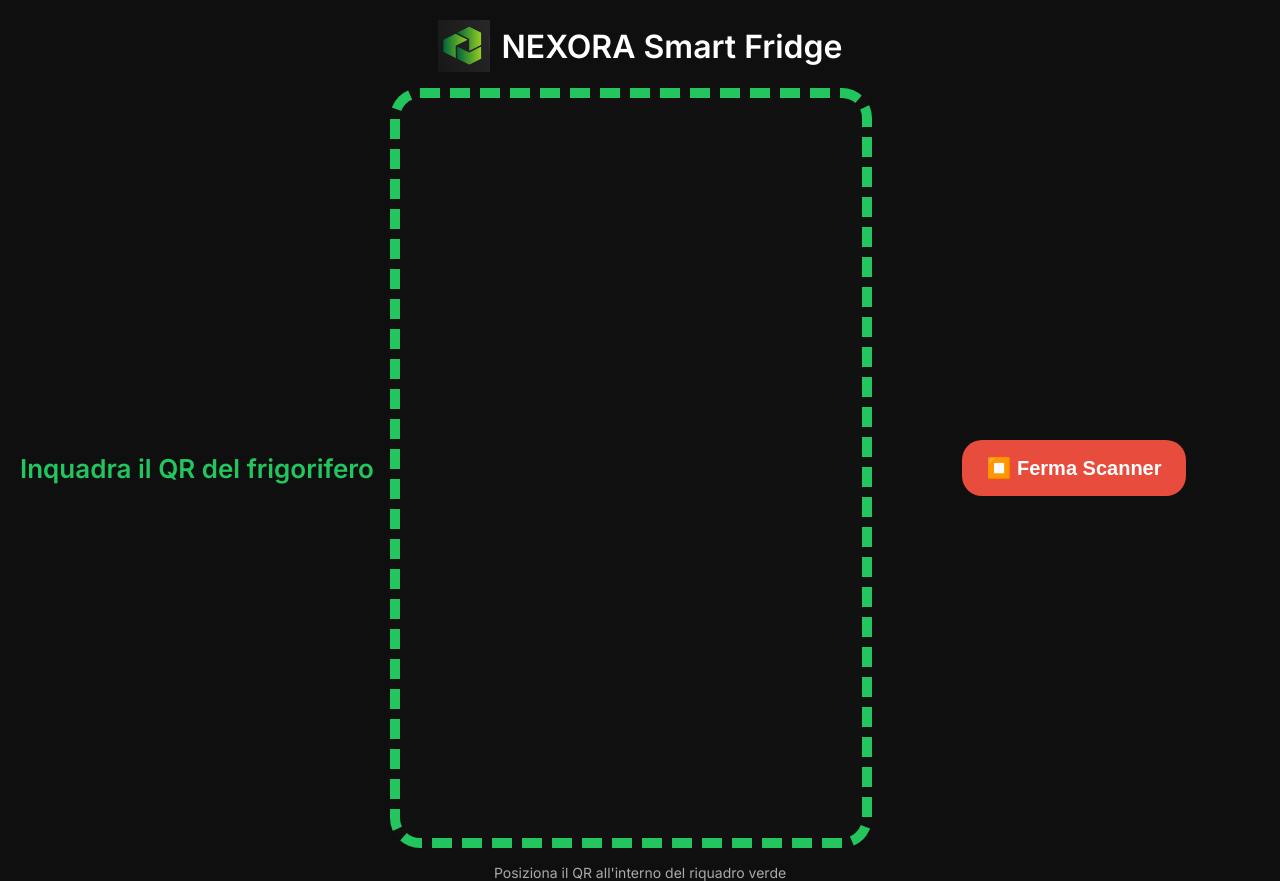
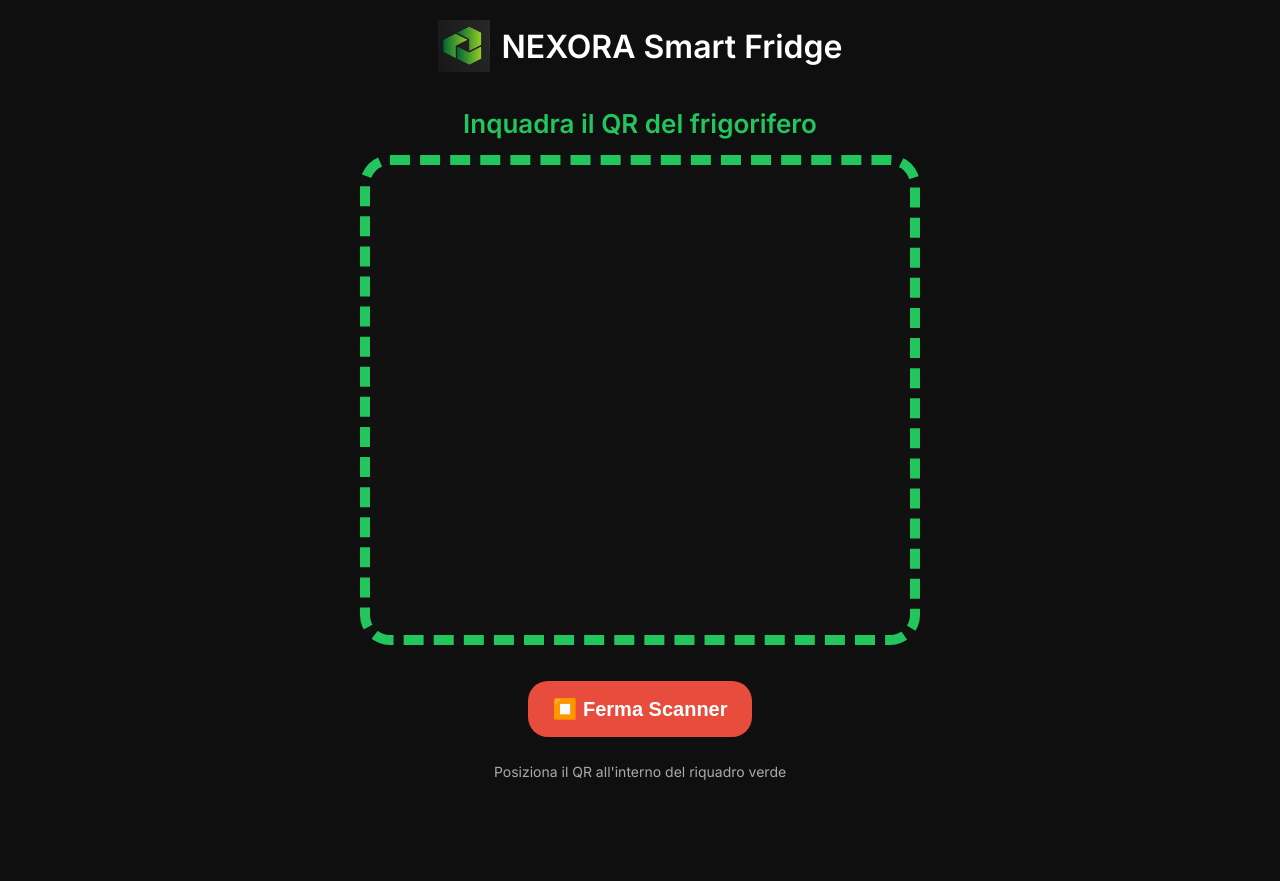
Before and after one commit to Jeyyart/Progetto-Frigorifero, a PHP site: page /HTML/ScanTelefono.html in a window 1280 px wide. After the commit the page ends 780 px from the top, so only its background shows below. Run offline with PHP 8.4, Linux system fonts and the light colour scheme; some libraries are stand-ins or nearby versions.

Commit message:
aggiornamento sito v1.4

```diff
--- a/CSS/styleScanTelefono.css
+++ b/CSS/styleScanTelefono.css
@@ -48,25 +48,24 @@ body {
 
 .qr-reader-box {
     flex: 1;
-    min-height: 0;          /* permette al flex di ridursi */
+    min-height: 0;
     margin: 0 auto;
     border: 10px dashed var(--accent);
     border-radius: 30px;
     overflow: hidden;
     background: #111;
+    position: relative;
     width: 100%;
-    max-width: 500px;       /* limite su schermi grandi */
-    position: relative;
+    max-width: 500px;
+    aspect-ratio: 1 / 1;
 }
 
-/* Il contenitore della libreria deve riempire il box */
 #qr-reader {
     width: 100%;
     height: 100%;
     position: relative;
 }
 
-/* Il video generato da html5-qrcode deve riempire il contenitore */
 #qr-reader video {
     width: 100% !important;
     height: 100% !important;
@@ -106,30 +105,29 @@ body {
     flex-shrink: 0;
 }
 
-/* Adattamento per orientamento orizzontale (landscape) */
 @media (orientation: landscape) {
     .scan-container {
-        flex-direction: row;
-        flex-wrap: wrap;
-        align-items: center;
-        justify-content: center;
+        flex-direction: column;
+        justify-content: flex-start;
+        padding: 20px;
     }
     .header-scan {
-        width: 100%;
-        justify-content: center;
+        margin-bottom: 20px;
     }
     .qr-reader-box {
-        flex: 2;
-        max-width: 60%;
-        height: 80%;
+        flex: 1;
+        width: auto;
+        max-width: 70vh;
+        max-height: 70vh;
+        aspect-ratio: 1 / 1;
+        margin: 0 auto;
     }
     .scan-controls {
-        flex-direction: column;
-        width: 30%;
-        align-items: center;
+        flex-direction: row;
+        justify-content: center;
+        margin-top: 20px;
     }
     .scan-hint {
-        width: 100%;
-        text-align: center;
+        margin-top: 10px;
     }
 }
--- a/JS/scriptScanTelefono.js
+++ b/JS/scriptScanTelefono.js
@@ -1,42 +1,38 @@
 let html5QrCode = null;
 
-// Funzione per avviare lo scanner con zoom 1x
 function startScanner() {
     document.getElementById('scanBtnScan').style.display = 'none';
     document.getElementById('stopBtnScan').style.display = 'block';
 
     html5QrCode = new Html5Qrcode("qr-reader");
+
     const config = {
         fps: 15,
-        qrbox: { width: 280, height: 280 },  // allineato al riquadro tratteggiato
+        qrbox: { width: 280, height: 280 },
         videoConstraints: {
             facingMode: "environment",
-            // Imposta zoom a 1 (se supportato)
-            advanced: [{ zoom: 1 }]
+            advanced: [{ zoom: 1.0 }],
+            width: { ideal: 1920 },
+            height: { ideal: 1080 }
         }
     };
 
     html5QrCode.start(
-        { facingMode: "environment" },  // fallback se advanced non funziona
+        { facingMode: "environment" },
         config,
         (decodedText) => {
-            // Riconoscimento specifico NEXORA: ID deve iniziare con "FRG-"
             if (decodedText && decodedText.startsWith("FRG-")) {
                 stopScanner();
                 alert(`✅ QR riconosciuto!\nID: ${decodedText}`);
                 window.location.href = `../HTML/Dashboard.html?id=${decodedText}`;
             } else {
-                // QR non valido: continua a scannerizzare, ma mostra un avviso temporaneo
                 const msgDiv = document.getElementById('scanMessage') || createMessageDiv();
                 msgDiv.textContent = '⚠️ QR non valido. Inquadra il codice NEXORA (FRG-XXXXXX)';
                 msgDiv.style.display = 'block';
                 setTimeout(() => { msgDiv.style.display = 'none'; }, 2000);
             }
         },
-        (errorMessage) => {
-            // Ignora errori normali di lettura
-            // console.log(errorMessage);
-        }
+        () => {}
     ).catch(err => {
         console.error('Errore fotocamera:', err);
         alert('Impossibile accedere alla fotocamera. Verifica i permessi.');
@@ -45,7 +41,6 @@ function startScanner() {
     });
 }
 
-// Crea un div per i messaggi temporanei (se non esiste)
 function createMessageDiv() {
     let msg = document.getElementById('scanMessage');
     if (!msg) {
@@ -79,16 +74,12 @@ function stopScanner() {
 window.onload = () => {
     const theme = localStorage.getItem('nexoraTheme') || 'dark';
     document.documentElement.setAttribute('data-theme', theme);
-    // Avvio automatico dopo 500ms per dare tempo al layout
-    setTimeout(() => {
-        startScanner();
-    }, 500);
+    setTimeout(() => startScanner(), 500);
 };
 
-// Assicura che lo scanner si riadatti al ridimensionamento (es. rotazione)
 window.addEventListener('resize', () => {
     if (html5QrCode && html5QrCode.isScanning) {
-        // Forza il riadattamento del riquadro
-        html5QrCode.applyVideoConstraints({});
+        // Riavvia lo scanner per adattarsi al nuovo orientamento
+        stopScanner().then(() => startScanner());
     }
 });
```
